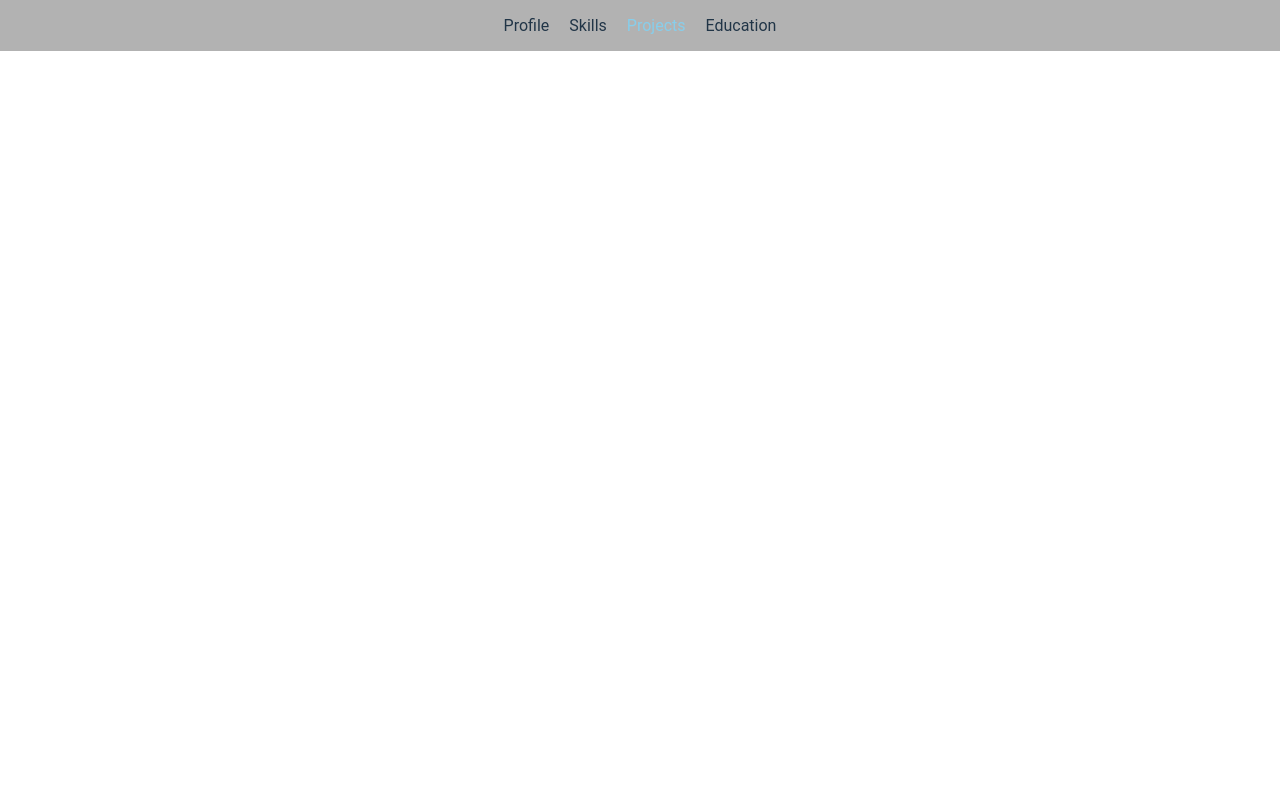
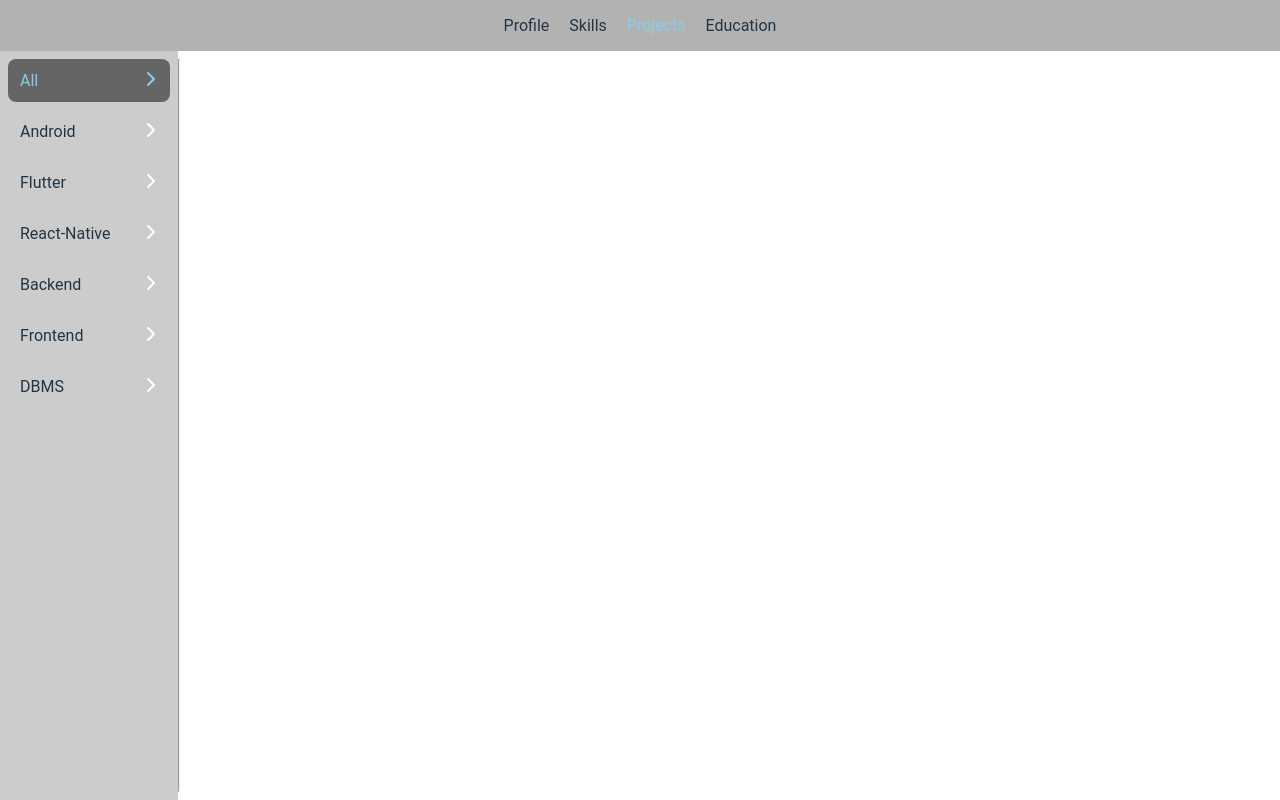
Before and after one commit to srideep-banerjee/Portfolio, a React (Vite) app: page / in a window 1280 px wide. Both pictures are taken after a click on the item "Projects". Built offline with nearby package versions, Linux system fonts and the light colour scheme.

Commit message:
Added CategoryDisplay to Projects

```diff
--- a/src/projects/Projects.tsx
+++ b/src/projects/Projects.tsx
@@ -1,10 +1,22 @@
+import { useState } from "react"
+import CategoryDisplay from "../common/CategoryDispaly"
 import "../styles/common.css"
 import "../styles/Projects.css"
+import { projectsCategoryData } from "../data/projects"
 
 export default function Projects() {
+    const [category, setCategory] = useState(0)
+
     return (
         <div className="projects-container appbar-adjusted-height">
+            <CategoryDisplay
+                data={projectsCategoryData}
+                selectedIndex={category}
+                onSelectionChange={setCategory}/>
+            <hr />
+            <ul id='skill-list'>
 
+            </ul>
         </div>
     )
 }
```
